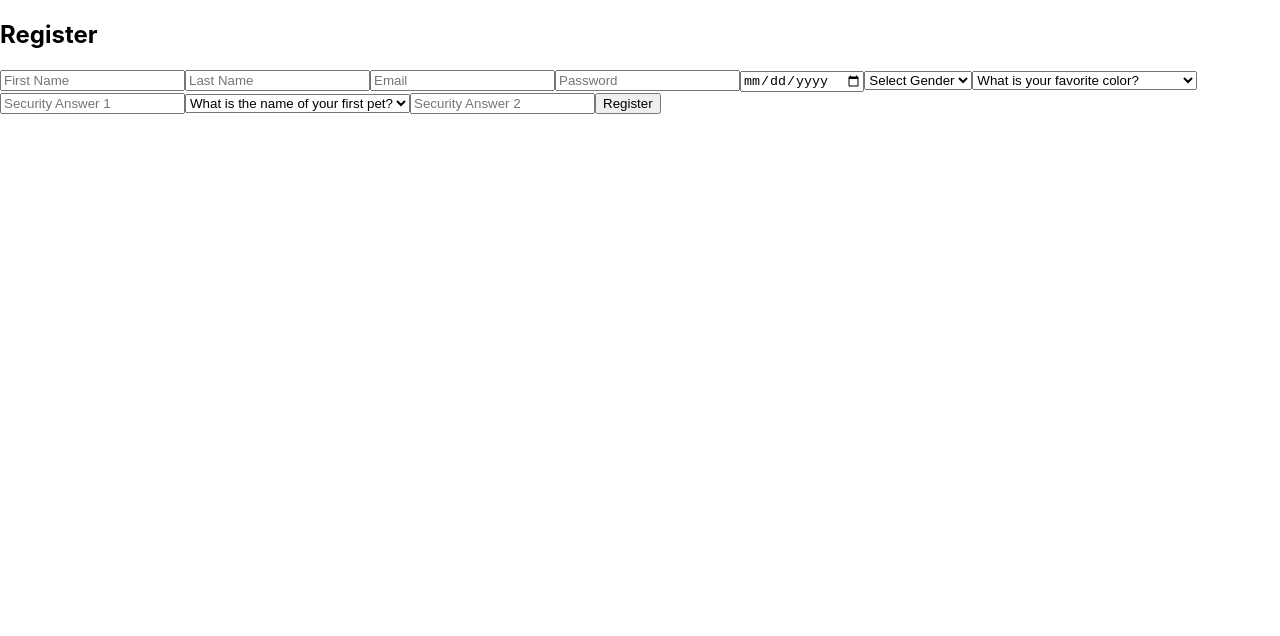
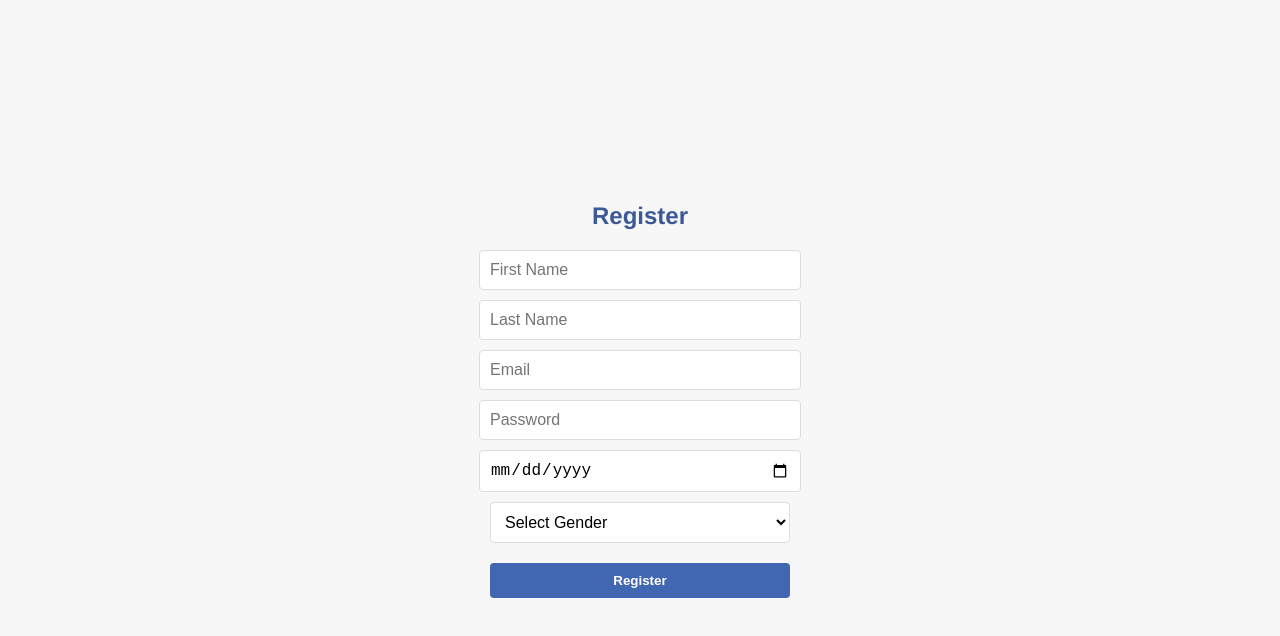
Before and after one commit to amit19singh/se-frontend, a React (Create React App) app: page /register in a window 1280 px wide. Shown: the top 636 px of the page. Built offline with nearby package versions, Linux system fonts and the light colour scheme.

Commit message:
design pages

```diff
--- /dev/null
+++ b/src/components/CSS/home.css
@@ -0,0 +1,32 @@
+body {
+    margin: 0;
+    font-family: 'Helvetica Neue', Helvetica, Arial, sans-serif;
+    background-color: #f7f7f7; /* Consistent background with the container */
+  }
+
+  h1 {
+    color: #3b5998;
+    font-size: 2.5rem;
+    margin-bottom: 0.5em; /* Adds a little space below the heading */
+  }
+
+  p {
+    color: #3b5998;
+    font-size: 1.2rem;
+    margin-bottom: 2em; /* Adds space above the buttons */
+  }
+
+  button {
+    outline: none; /* Removes the outline to keep the buttons clean */
+  }
+
+  button:hover {
+    background-color: #365899; /* A slightly darker blue on hover */
+    box-shadow: 0 4px 8px #666; /* Darker shadow for depth */
+    color: antiquewhite;
+  }
+
+  button:active {
+    background-color: #2e4a86; /* Even darker for a pressed button effect */
+    box-shadow: inset 0 2px 4px #333; /* Inner shadow for a pressed effect */
+  }
--- /dev/null
+++ b/src/components/CSS/login.css
@@ -0,0 +1,111 @@
+.login-container {
+  display: flex;
+  flex-direction: column;
+  align-items: center;
+  width: 100vw;
+  height: 100vh;
+  justify-content: center;
+  background-color: #f7f7f7; /* Fallback color */
+  padding: 20px;
+  box-shadow: 0 4px 8px rgba(0, 0, 0, 0.2);
+  border-radius: 4px;
+  background: #fff;
+}
+
+.login-header h2 {
+  margin-top: 20px;
+  color: #3b5998; /* Facebook blue for header text */
+  font-size: 24px;
+  font-weight: bold;
+  text-align: center;
+}
+
+.google-login-link {
+  display: block; /* Makes the link fill the container width */
+  background-color: #db4437; /* Google red */
+  color: white;
+  padding: 10px 20px;
+  margin: 20px 0;
+  text-align: center;
+  border-radius: 4px;
+  text-decoration: none;
+  font-size: 16px;
+  transition: background-color 0.3s;
+}
+
+.google-login-link:hover {
+  background-color: #c1351d; /* A darker Google red on hover */
+}
+
+.login-form {
+  width: 250px;
+  display: flex;
+  flex-direction: column;
+  justify-content: space-evenly;
+}
+
+.login-input {
+  height: 40px;
+  margin-bottom: 10px;
+  padding: 10px;
+  border: 1px solid #ddd;
+  border-radius: 4px;
+  font-size: 16px;
+}
+
+.login-button {
+  height: 40px;
+  margin-top: 10px;
+  border: none;
+  border-radius: 4px;
+  color: white;
+  font-size: 16px;
+  font-weight: bold;
+  background-color: #4267B2;
+  cursor: pointer;
+  transition: background-color 0.3s ease;
+}
+
+.login-button:hover {
+  background-color: #365899;
+}
+
+.forgot-password {
+  cursor: pointer;
+  color: blue;
+  text-align: center;
+  font-size: 14px;
+  margin-top: 10px;
+  text-decoration: underline;
+}
+
+.login-error {
+  color: red;
+  text-align: center;
+  margin-top: 10px;
+  font-size: 14px;
+}
+
+/* Additional styles from the second CSS block */
+
+.logo img {
+  height: 35px;
+}
+
+.about div a:hover {
+  color: #4267B2;
+}
+
+.about div .MuiSvgIcon-root {
+  font-size: 24px;
+}
+
+/* Responsive adjustments */
+@media (max-width: 600px) {
+  .login-container {
+    min-width: 100%;
+    max-width: 100%;
+    height: 100%;
+    border-radius: 0;
+  }
+}
--- /dev/null
+++ b/src/components/CSS/register.css
@@ -0,0 +1,75 @@
+/* register.css */
+.register-container {
+    display: flex;
+    flex-direction: column;
+    align-items: center;
+    width: 100vw;
+    height: 100vh;
+    justify-content: center;
+    background-color: #f7f7f7;
+  }
+
+  .register-header h2 {
+    color: #3b5998; /* Facebook blue for header text */
+    font-size: 24px;
+    font-weight: bold;
+    text-align: center;
+    margin-bottom: 20px;
+  }
+
+  .register-form {
+    width: 300px; /* Adjust width as needed */
+    display: flex;
+    flex-direction: column;
+    align-items: center;
+    margin-bottom: 20px;
+  }
+
+  .register-input, .register-select {
+    width: 100%;
+    padding: 10px;
+    margin-bottom: 10px;
+    border: 1px solid #ddd;
+    border-radius: 4px;
+    font-size: 16px;
+  }
+
+  .register-select {
+    background-color: white;
+    cursor: pointer;
+  }
+
+  .register-button {
+    width: 100%;
+    padding: 10px;
+    margin-top: 10px;
+    background-color: #4267B2; /* Facebook blue */
+    color: white;
+    border: none;
+    border-radius: 4px;
+    cursor: pointer;
+    font-weight: bold;
+    transition: background-color 0.3s ease;
+  }
+
+  .register-button:hover {
+    background-color: #365899; /* Darker blue on hover */
+  }
+
+  .error-message {
+    color: red;
+    text-align: center;
+    margin-bottom: 10px;
+  }
+
+  /* Responsive adjustments */
+  @media (max-width: 600px) {
+    .register-container {
+      padding: 10px;
+      box-shadow: none; /* remove shadow on smaller screens */
+    }
+
+    .register-form {
+      width: 100%;
+    }
+  }
--- a/src/components/HomePage.js
+++ b/src/components/HomePage.js
@@ -1,5 +1,6 @@
 import React from 'react';
 import { Link } from 'react-router-dom';
+import './CSS/home.css'
 
 const HomePage = () => {
     const style = {
--- a/src/components/LoginPage.js
+++ b/src/components/LoginPage.js
@@ -1,57 +1,44 @@
 import React, { useState } from 'react';
 import { useNavigate } from 'react-router-dom';
 import axios from 'axios';
+import "./CSS/login.css"; // Ensure this CSS file contains the necessary styles
 
 const LoginPage = () => {
-  const [credentials, setCredentials] = useState({
-    usernameOrEmail: '',
-    password: '',
-  });
+  const [credentials, setCredentials] = useState({ usernameOrEmail: '', password: '' });
+  const [error, setError] = useState(''); // To store login errors
   const navigate = useNavigate();
 
   const handleChange = (e) => {
     const { name, value } = e.target;
-    setCredentials(credentials => ({ ...credentials, [name]: value }));
+    setCredentials(prevCredentials => ({ ...prevCredentials, [name]: value }));
   };
 
   const handleSubmit = async (e) => {
     e.preventDefault();
+    setError(''); // Clear any existing errors
     try {
       const response = await axios.post(`${process.env.REACT_APP_BACKEND_URL}/login`, credentials);
       if (response.status === 200) {
-        console.log('Login successful:', response.data);
         localStorage.setItem('token', response.data.accessToken);
-
-        const userDetailResponse = await axios.get(`${process.env.REACT_APP_BACKEND_URL}/userDetail`, {
-          headers: {
-            'Authorization': `Bearer ${response.data.accessToken}`,
-          },
-        });
-        if (userDetailResponse.status === 200) {
-          console.log(`2FA: ${userDetailResponse.data.twoFactorEnabled}`);
-          if (userDetailResponse.data.twoFactorEnabled) {
-            navigate('/verify2FA', { state: { username: credentials.usernameOrEmail } });
-          } else {
-            navigate('/home');
-          }
-        }
+        // ... additional success logic
       } else {
-        console.error('Login failed: Unexpected response');
-        alert('Login failed. Please try again.');
+        setError('Login failed. Please try again.'); // Set error message
       }
-    } catch (error) {
-      console.error('Login error:', error.response ? error.response.data : error.message);
-      alert('Login failed. Please check your credentials and try again.');
+    } catch (err) {
+      setError(err.response ? err.response.data : err.message);
     }
   };
 
   return (
-    <div>
-      <h2>Login with Google</h2>
-      <a href="http://localhost:8080/oauth2/authorization/google">Login with Google</a>
-      <h2>Login</h2>
-      <form onSubmit={handleSubmit}>
+    <div className="login-container">
+      <div className="login-header">
+        <h2>Login with Google</h2>
+        <a className="google-login-link" href={`${process.env.REACT_APP_BACKEND_URL}/oauth2/authorization/google`}>Login with Google</a>
+        <h2>Or use your account</h2>
+      </div>
+      <form onSubmit={handleSubmit} className="login-form">
         <input
+          className="login-input"
           name="usernameOrEmail"
           type="text"
           value={credentials.usernameOrEmail}
@@ -59,15 +46,17 @@ const LoginPage = () => {
           placeholder="Username or Email"
         />
         <input
+          className="login-input"
           name="password"
           type="password"
           value={credentials.password}
           onChange={handleChange}
           placeholder="Password"
         />
-        <button type="submit">Login</button>
+        <button className="login-button" type="submit">Login</button>
+        {error && <p className="login-error">{error}</p>} {/* Display error message */}
       </form>
-      <p onClick={() => navigate('/UsernameSubmissionComponent')} style={{cursor: 'pointer', color: 'blue'}}>Forgot Password?</p>
+      <p className="forgot-password" onClick={() => navigate('/UsernameSubmissionComponent')}>Forgot Password?</p>
     </div>
   );
 };
--- a/src/components/RegisterPage.js
+++ b/src/components/RegisterPage.js
@@ -1,6 +1,7 @@
 import React, { useState } from 'react';
-import { useNavigate} from 'react-router-dom';
+import { useNavigate } from 'react-router-dom';
 import axios from 'axios';
+import "./CSS/register.css"; // Make sure the path is correct
 
 const RegisterPage = () => {
   const [user, setUser] = useState({
@@ -16,7 +17,6 @@ const RegisterPage = () => {
     securityAnswer2: ''
   });
   const navigate = useNavigate();
-
   const [errorMessage, setErrorMessage] = useState('');
 
   const handleChange = (e) => {
@@ -45,25 +45,26 @@ const RegisterPage = () => {
     try {
       const response = await axios.post(`${process.env.REACT_APP_BACKEND_URL}/register`, user);
       localStorage.setItem('token', response.data.token);
-      console.log("response: " + response)
       alert("Please verify your account by clicking on the link sent to your email, and close this tab");
+      navigate('/'); // Or navigate to the next page after successful registration
     } catch (error) {
-      console.error('Registration error:', error.response.data);
-      const errorMessage = error.response && error.response.data ? error.response.data : "An unexpected error occurred.";
-      if (errorMessage == "Email already in use. Please use a different email.")
-        alert("Email already in use. Please use a different email.");
-      else
-        setErrorMessage("An unexpected error occurred during registration" );
+      console.error('Registration error:', error.response ? error.response.data : error.message);
+      const message = error.response && error.response.data.message ? error.response.data.message : "An unexpected error occurred.";
+      setErrorMessage(message);
       window.scrollTo(0, 0);
     }
   };
 
   return (
-    <div>
-      <h2>Register</h2>
-      {errorMessage && <p style={{ color: 'red' }}>{errorMessage}</p>}
-      <form onSubmit={handleSubmit}>
+    <div className="register-container">
+      <div className="register-header">
+        <h2>Register</h2>
+      </div>
+      {errorMessage && <p className="error-message">{errorMessage}</p>}
+      <form className="register-form" onSubmit={handleSubmit}>
+        {/* Apply the className "register-input" to each input */}
         <input
+          className="register-input"
           name="firstname"
           type="text"
           value={user.firstname}
@@ -71,6 +72,7 @@ const RegisterPage = () => {
           placeholder="First Name"
         />
         <input
+          className="register-input"
           name="lastname"
           type="text"
           value={user.lastname}
@@ -78,6 +80,7 @@ const RegisterPage = () => {
           placeholder="Last Name"
         />
         <input
+          className="register-input"
           name="email"
           type="email"
           value={user.email}
@@ -85,6 +88,7 @@ const RegisterPage = () => {
           placeholder="Email"
         />
         <input
+          className="register-input"
           name="password"
           type="password"
           value={user.password}
@@ -92,13 +96,15 @@ const RegisterPage = () => {
           placeholder="Password"
         />
         <input
+          className="register-input"
           name="birthday"
           type="date"
           value={user.birthday}
           onChange={handleChange}
-          placeholder="Birthday"
         />
+        {/* Apply the className "register-select" to each select */}
         <select
+          className="register-select"
           name="gender"
           value={user.gender}
           onChange={handleChange}
@@ -108,42 +114,9 @@ const RegisterPage = () => {
           <option value="female">Female</option>
           <option value="other">Other</option>
         </select>
-        {/* Security Questions */}
-        <select
-          name="securityQuestion1"
-          value={user.securityQuestion1}
-          onChange={handleChange}
-        >
-          <option value="What is your favorite color?">What is your favorite color?</option>
-          <option value="What is the name of your first pet?">What is the name of your first pet?</option>
-          <option value="What is your favorite video game?">What is your favorite video game?</option>
-          <option value="Where were you born?">Where were you born?</option>
-        </select>
-        <input
-          name="securityAnswer1"
-          type="text"
-          value={user.securityAnswer1}
-          onChange={handleChange}
-          placeholder="Security Answer 1"
-        />
-        <select
-          name="securityQuestion2"
-          value={user.securityQuestion2}
-          onChange={handleChange}
-        >
-          <option value="What is your favorite color?">What is your favorite color?</option>
-          <option value="What is the name of your first pet?">What is the name of your first pet?</option>
-          <option value="What is your favorite video game?">What is your favorite video game?</option>
-          <option value="Where were you born?">Where were you born?</option>
-        </select>
-        <input
-          name="securityAnswer2"
-          type="text"
-          value={user.securityAnswer2}
-          onChange={handleChange}
-          placeholder="Security Answer 2"
-        />
-        <button type="submit">Register</button>
+        {/* Repeat for other select elements and the remaining input */}
+        {/* ... */}
+        <button className="register-button" type="submit">Register</button>
       </form>
     </div>
   );
```
Also changed, not shown: package.json (+6 -5 lines), 1 other file (tests, documents, lock files or other folders).
